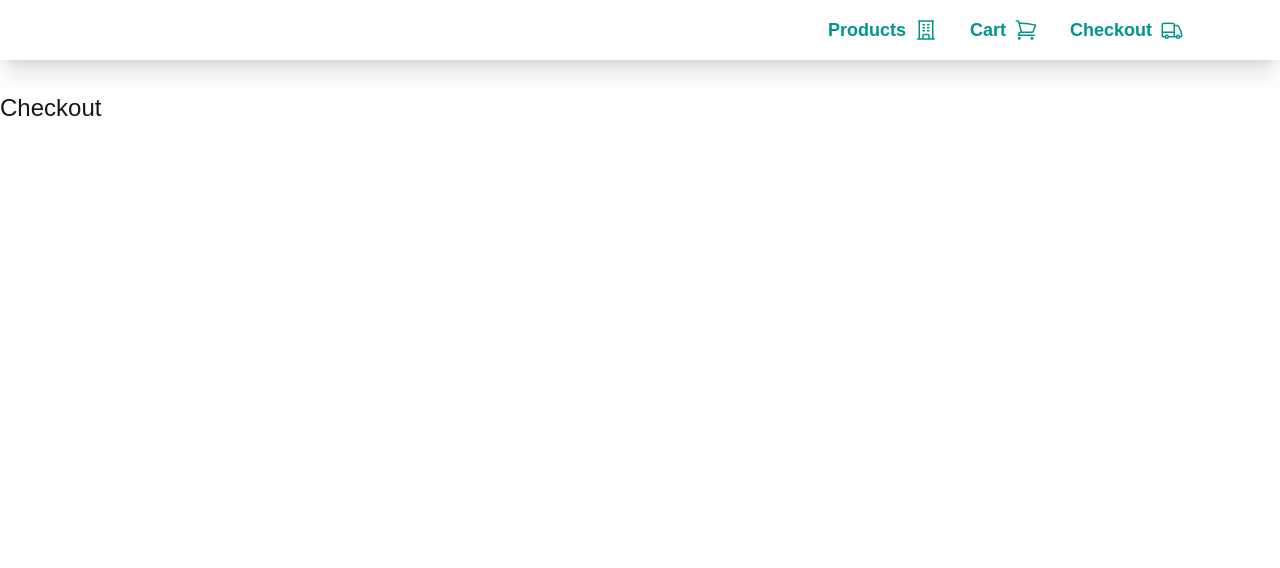
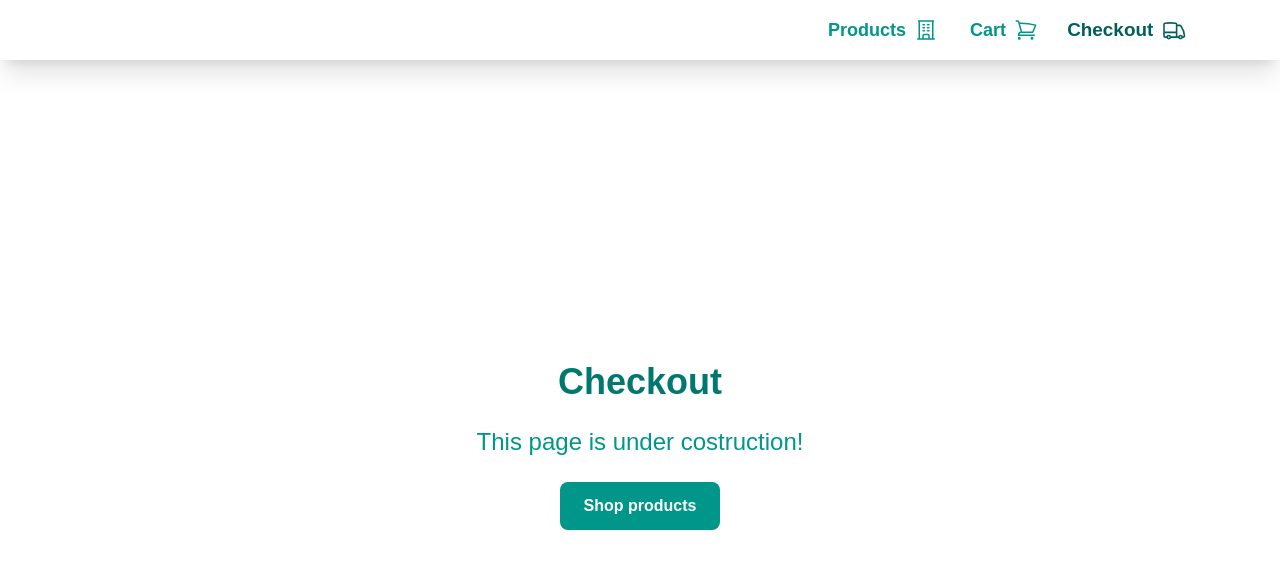
Before and after one commit to mehtishamulhaq/next-practice, a Next.js app: page /checkout in a window 1280 px wide. Shown: the top 568 px of the page. Built offline with nearby package versions, Linux system fonts and the light colour scheme.

Commit message:
some imrovements

```diff
--- a/src/app/checkout/page.tsx
+++ b/src/app/checkout/page.tsx
@@ -1,5 +1,18 @@
+import Link from 'next/link';
+
 const Checkout = () => {
-  return <h1 className="text-2xl">Checkout</h1>;
+  return (
+    <main className="flex flex-1 flex-col items-center justify-center gap-6 px-8 text-center">
+      <h1 className="text-4xl font-bold text-teal-700">Checkout</h1>
+      <p className="text-2xl text-teal-600">This page is under costruction!</p>
+      <Link
+        href="/products"
+        className="rounded-lg bg-teal-600 px-6 py-3 font-bold text-white hover:bg-teal-700"
+      >
+        Shop products
+      </Link>
+    </main>
+  );
 };
 
 export default Checkout;
--- a/src/components/Navbar.tsx
+++ b/src/components/Navbar.tsx
@@ -1,16 +1,24 @@
+'use client';
+
 import { navbarData } from '@/constants';
 import Link from 'next/link';
+import { usePathname } from 'next/navigation';
 
 const NavBar = () => {
+  const pathName = usePathname();
+  console.log('pathName', pathName);
+
   return (
     <nav className="flex w-screen items-center justify-end  px-20 py-2 mb-8 shadow-xl bg-white sticky  top-0">
       {navbarData.map((navItem) => {
         const Icon = navItem.icon;
+        const isActive = pathName === navItem.link;
+
         return (
           <Link
             key={navItem.id}
             href={navItem.link}
-            className="text-lg min-w-20  text-center font-bold text-teal-600 hover:text-teal-700 hover:hover:text-teal-900 hover:bg-slate-200 rounded-lg px-4 py-2 flex gap-2 items-center cursor-pointer"
+            className={`text-lg min-w-20  text-center hover:text-teal-900 hover:font-bold hover:bg-slate-100 rounded-lg px-4 py-2 flex gap-2 items-center cursor-pointer ${isActive ? 'text-teal-800 font-bold scale-105 transition' : 'text-teal-600 font-semibold'}`}
           >
             {navItem.label}
             {Icon && <Icon />}
```
